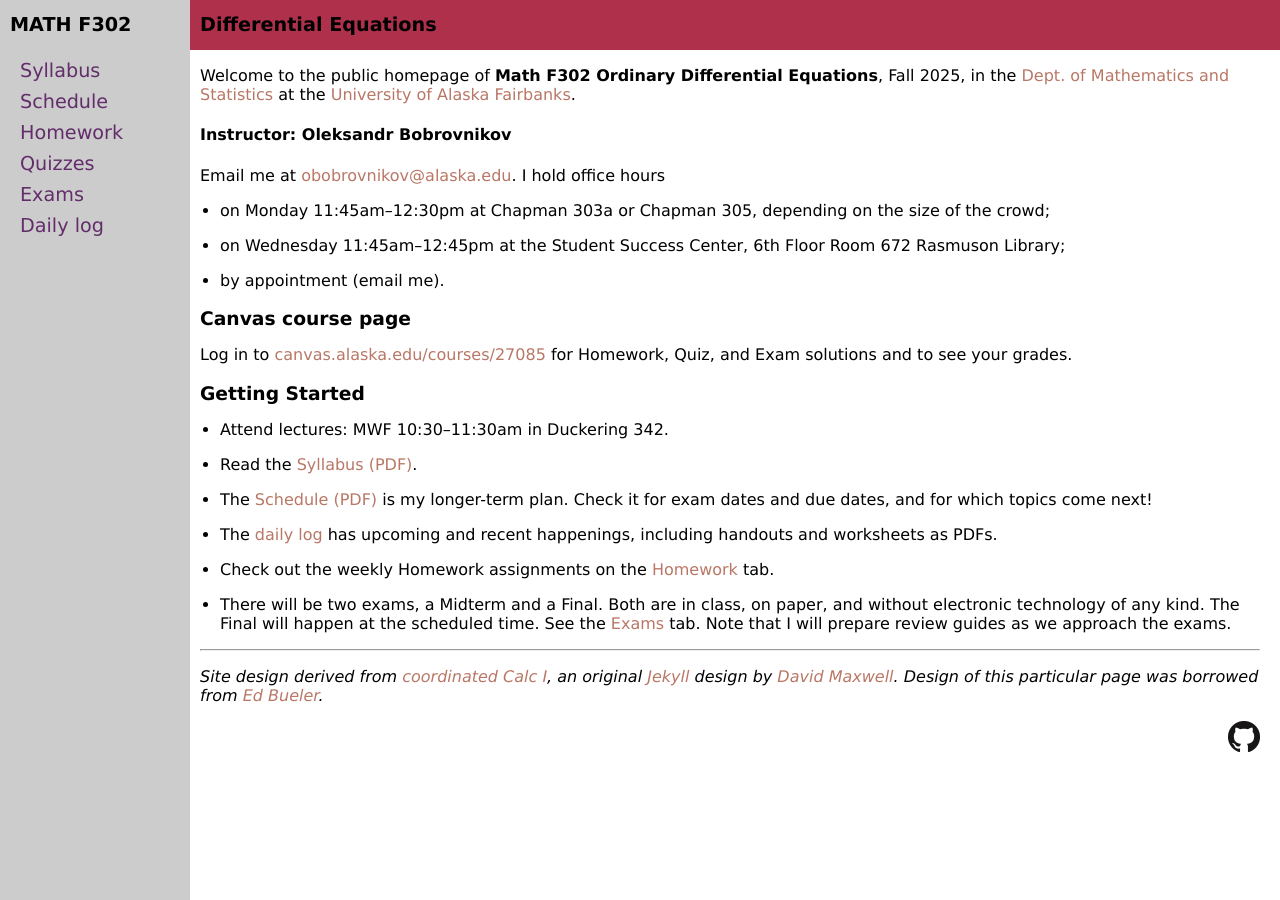
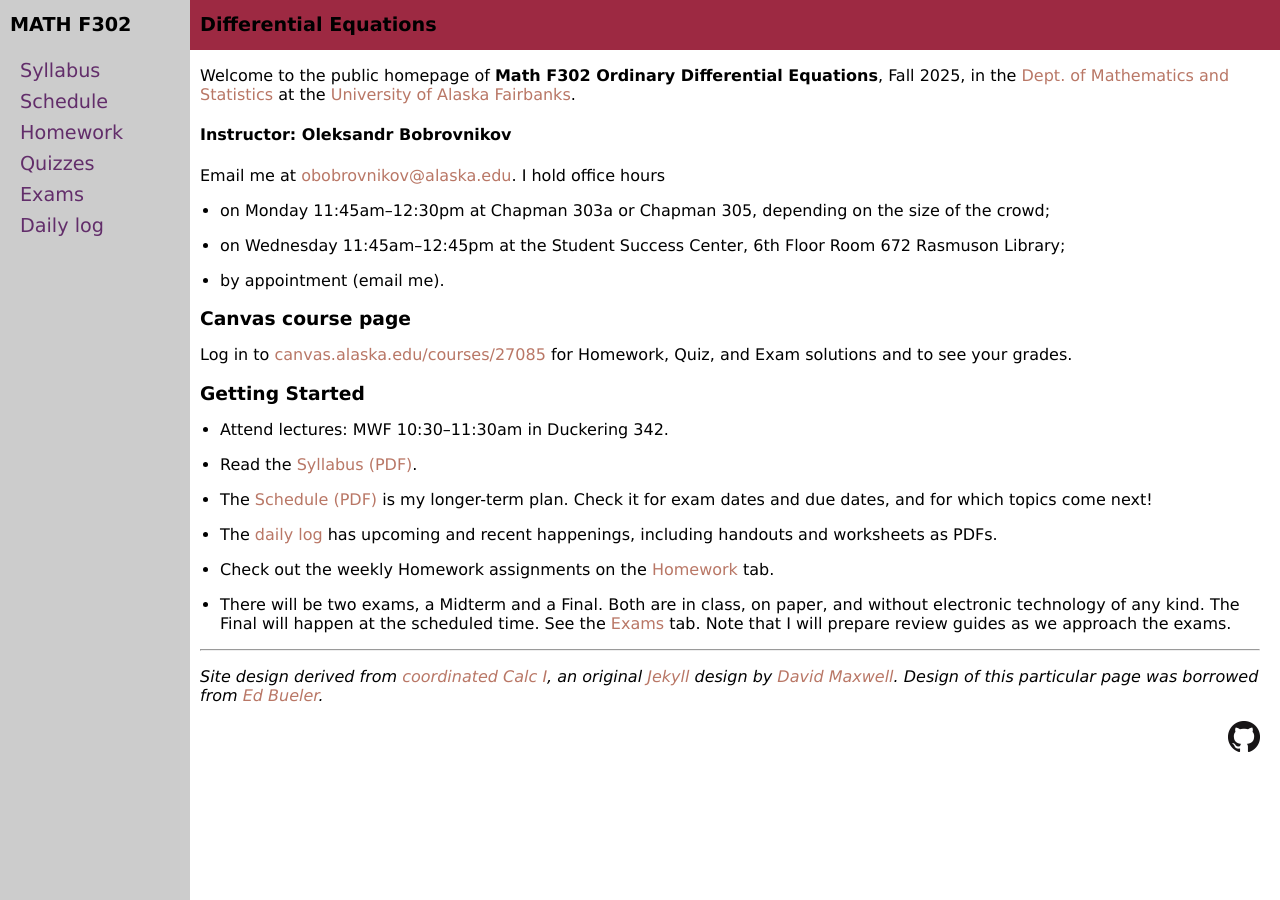
Before and after one commit to blackcurrantpi/ode, a Jekyll site: the page built from index.md, in a window 1280 px wide. Built offline with Jekyll 4.4.1, drawn with Linux system fonts in a browser that asks for light colours.

Commit message:
joke(v3, i think)

```diff
--- a/css/site.scss
+++ b/css/site.scss
@@ -48,8 +48,8 @@
 // $color-background: #ccc;                //
 
 // sasha's trying to make a joke
-$color-pageheader-background: #ae304b;  //
-$color-button-background: #ae304b;      //
+$color-pageheader-background: #9d2942;  //
+$color-button-background: #9d2942;      //
 $color-link-fresh: #b97766;             //
 $color-link-visited: #622d6a;           //
 $color-background: #ccc;                //
```
